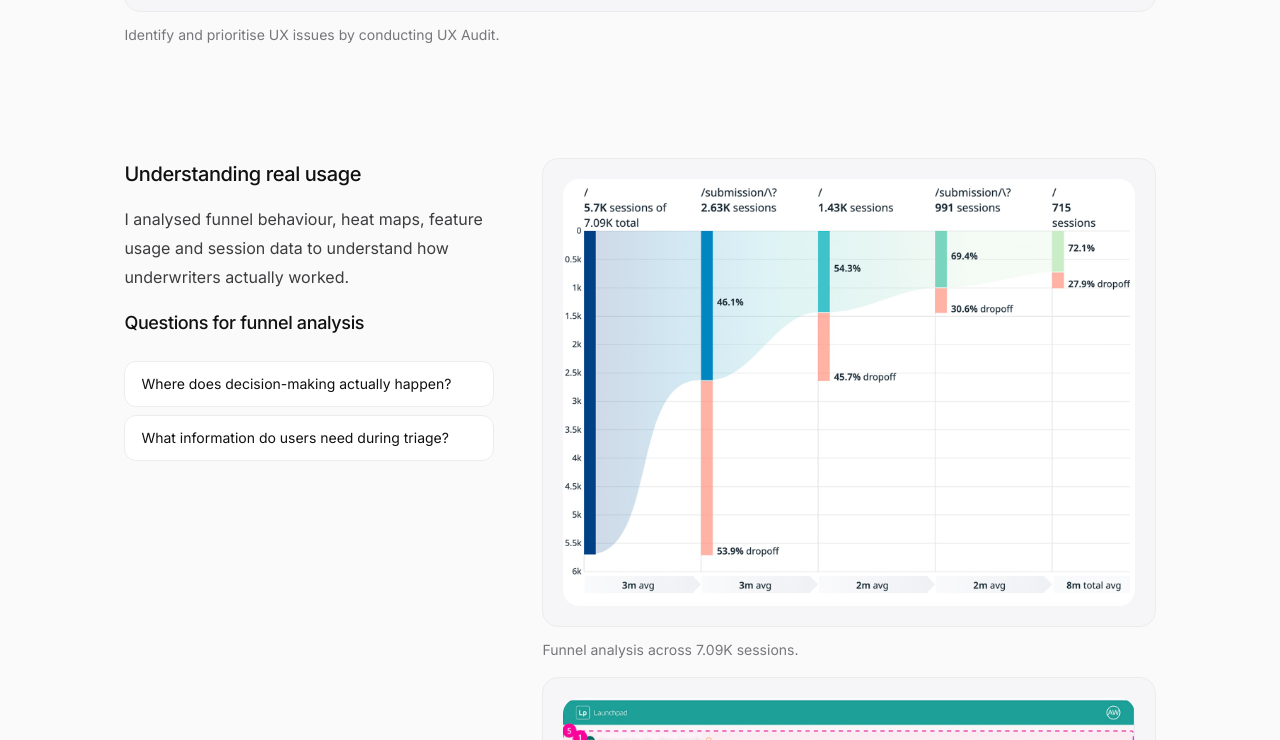
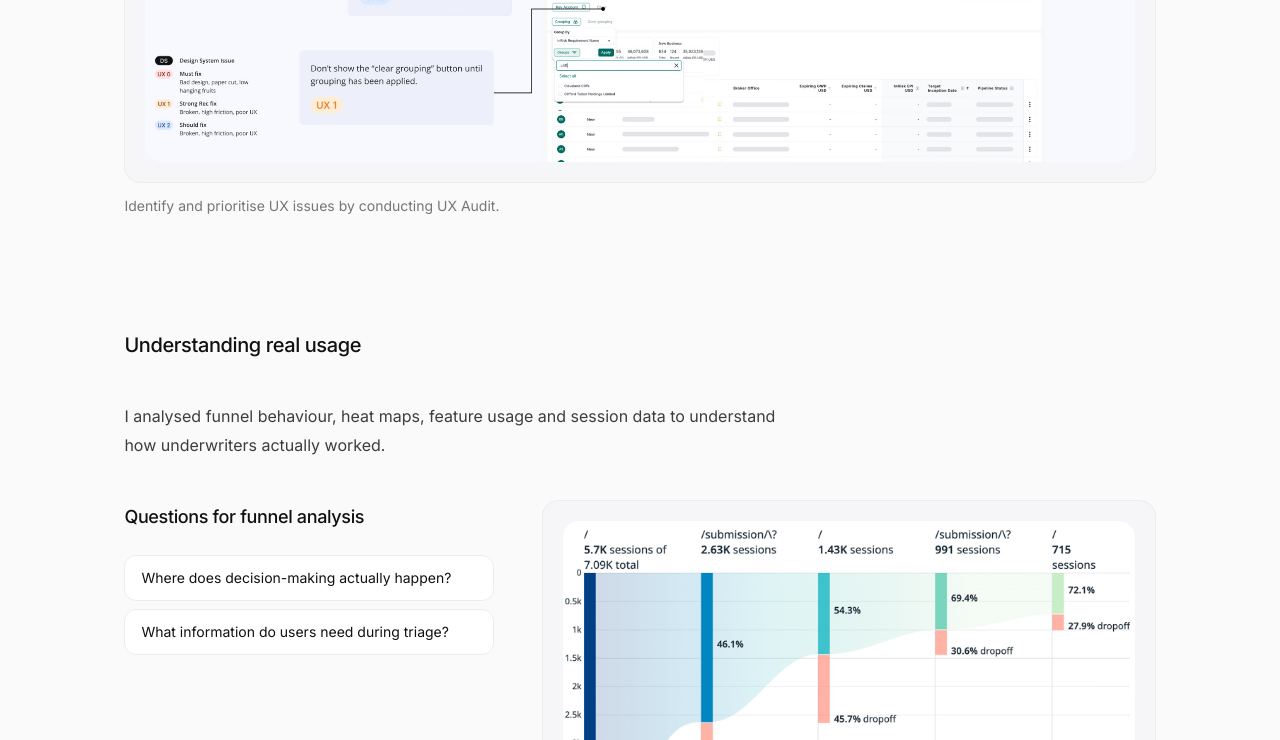
Before and after one commit to maxinezhou-gif/portfolio, a plain HTML site: page _prototype/launchpad-v2.html in a window 1280 px wide. Shown: the part 2998-3738 px from the top of the page. Drawn offline with Linux system fonts and the light colour scheme.

Commit message:
Adopt fade+rise 600ms for the sticky label swap
Variant B from the lab, at the 600ms Maxine picked. Duration, rise distance
and easing are tokens (--swap-dur / --swap-rise / --swap-ease) so they are a
one-line change.

The transition alone was never the fix — the jump was structural. Both
scrolly sections now have their intro lifted out of the sticky column, so the
per-image labels are parallel: heading offset 0px in every block, and the
visible label lands at y=80 before and after every swap. Settled drift is 0px
in both sections and it reverts correctly on the way back up. The rise then
gives the change a direction instead of a dead crossfade.

Also stopped section headings translating on reveal (.sec-head.rv), for the
same reason figures already do not: the body a heading introduces has no
reveal of its own, so a sliding heading changes the 40px gap while it
animates. Verified at rest: all eight heading-to-body gaps are exactly 40px.

Verified 360-1680px: 0 overflow, labels parallel at every width, swap
transition 0.6s on opacity and transform, sticky engages above 1040px, refs
resolve in both files, 0 images missing alt, 0 console errors.

Co-Authored-By: Claude Opus 5 <noreply@anthropic.com>

```diff
--- a/_prototype/launchpad-v2.html
+++ b/_prototype/launchpad-v2.html
@@ -83,10 +83,13 @@
   <!-- ─────────────── 02 · Research ─────────────── -->
   <section class="section pad-lg gap-lg wrap" id="research">
 
+    <div class="sec-head rv">
+      <h2>Two pages, one workflow</h2>
+      <p class="body">Underwriters work in a high-volume, high-stakes environment where speed and accuracy are essential. The application's workflow centered around two primary pages:</p>
+    </div>
+
     <div class="scrolly" style="--pairs:2">
       <div class="st">
-        <h2>Two pages, one workflow</h2>
-        <p class="body">Underwriters work in a high-volume, high-stakes environment where speed and accuracy are essential. The application's workflow centered around two primary pages:</p>
         <div class="def">
           <h3>Pipeline View</h3>
           <p class="body-2">A table-based workspace for filtering, triaging and updating submissions.</p>
@@ -121,10 +124,13 @@
       </figure>
     </div>
 
+    <div class="sec-head rv">
+      <h2>Understanding real usage</h2>
+      <p class="body">I analysed funnel behaviour, heat maps, feature usage and session data to understand how underwriters actually worked.</p>
+    </div>
+
     <div class="scrolly" style="--pairs:2">
       <div class="st">
-        <h2>Understanding real usage</h2>
-        <p class="body">I analysed funnel behaviour, heat maps, feature usage and session data to understand how underwriters actually worked.</p>
         <div class="def">
           <h3>Questions for funnel analysis</h3>
           <ul class="q-list">
--- a/_prototype/v2.css
+++ b/_prototype/v2.css
@@ -61,6 +61,13 @@
   --col-text:  370px;   /* sticky text column   */
   --col-gap:    48px;
   --gutter:   clamp(20px, 9.72vw, 140px);
+
+  /* ---- sticky label swap ------------------------------------------------
+     Variant B from _prototype/sticky-lab.html: fade + rise at 600ms.
+     ---------------------------------------------------------------------- */
+  --swap-dur:  600ms;
+  --swap-rise: 6px;
+  --swap-ease: cubic-bezier(.2, .7, .3, 1);
 }
 
 /* ---------- reset ---------- */
@@ -254,9 +261,27 @@ strong  { color: var(--accent); font-weight: 600; }
    blocks pin and unpin at different moments, so scrolling either way could
    briefly expose the one behind. JS marks the active block and the rest are
    hidden outright, which makes bleed-through impossible in both directions.
-   The .swap class is added by JS, so with no JS the blocks simply all show. */
-.scrolly.swap > .st { opacity: 0; pointer-events: none; transition: opacity .18s ease; }
-.scrolly.swap > .st.is-on { opacity: 1; pointer-events: auto; }
+   The .swap class is added by JS, so with no JS the blocks simply all show.
+
+   Fade + rise, 600ms — chosen from the variants in sticky-lab.html. The
+   labels are parallel (same heading offset, so 0px drift at the swap), which
+   is what stops it reading as a jump; the rise then gives the change a
+   direction rather than a dead crossfade. */
+.scrolly.swap > .st {
+  opacity: 0;
+  pointer-events: none;
+  transform: translateY(var(--swap-rise));
+  transition: opacity var(--swap-dur) var(--swap-ease),
+              transform var(--swap-dur) var(--swap-ease);
+}
+.scrolly.swap > .st.is-on {
+  opacity: 1;
+  transform: none;
+  pointer-events: auto;
+}
+@media (prefers-reduced-motion: reduce) {
+  .scrolly.swap > .st { transition: opacity 1ms linear; transform: none; }
+}
 
 .scrolly > figure { grid-column: 2; }
 
@@ -528,6 +553,11 @@ figure { margin: 0; }
    reveal fires — i.e. misaligned exactly while it is being read. */
 figure.rv { transform: none; }
 
+/* Same for section headings: the body they introduce (a .scrolly, a stat
+   grid) has no reveal of its own, so a heading that slides would change the
+   40px gap while it animates. Fade only. */
+.sec-head.rv { transform: none; }
+
 @media print {
   .dock, .topbar { display: none !important; }
   .rv { opacity: 1; transform: none; }
```
